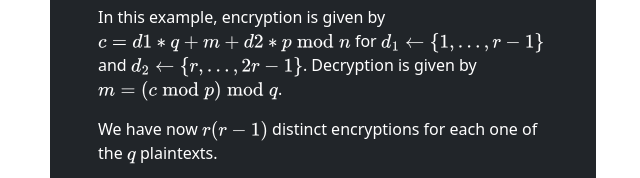
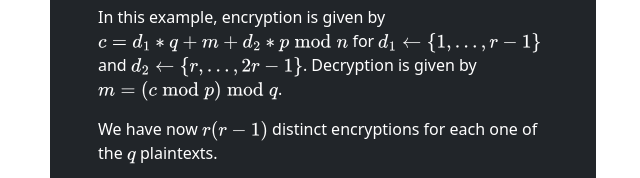
Before and after one commit to davidwilliam/vfhe, a plain HTML site: page index.html in a window 1280 px wide. Shown: the part 1582-1760 px from the top of the page, 32-672 px from the left. Drawn offline with nearby package versions, Linux system fonts and the light colour scheme.

Commit message:
Fix latex formula

```diff
--- a/index.html
+++ b/index.html
@@ -121,7 +121,7 @@
           <div class="col-md-6">
             <div class="h-100 p-5 text-white bg-dark rounded-3">
               <h2>Example #5</h2>
-              <p>In this example, encryption is given by $c = d1*q + m + d2 * p \bmod n$ for $d_1 \leftarrow \{1,\ldots,r-1\}$ and $d_2 \leftarrow \{r,\ldots,2r-1\}$. Decryption is given by $m = (c \bmod p) \bmod q$.</p>
+              <p>In this example, encryption is given by $c = d_1*q + m + d_2 * p \bmod n$ for $d_1 \leftarrow \{1,\ldots,r-1\}$ and $d_2 \leftarrow \{r,\ldots,2r-1\}$. Decryption is given by $m = (c \bmod p) \bmod q$.</p>
               <p>We have now $r(r - 1)$ distinct encryptions for each one of the $q$ plaintexts.</p>
               <p>Correctness fails in many cases. Still, it is interesting to see that correctness fails always in the same pattern, which creates identical shapes, one for addition and another one for multiplication.</p>
               <a class="btn btn-outline-secondary" type="button" href="example_5.html">See Example #4</a>
```
